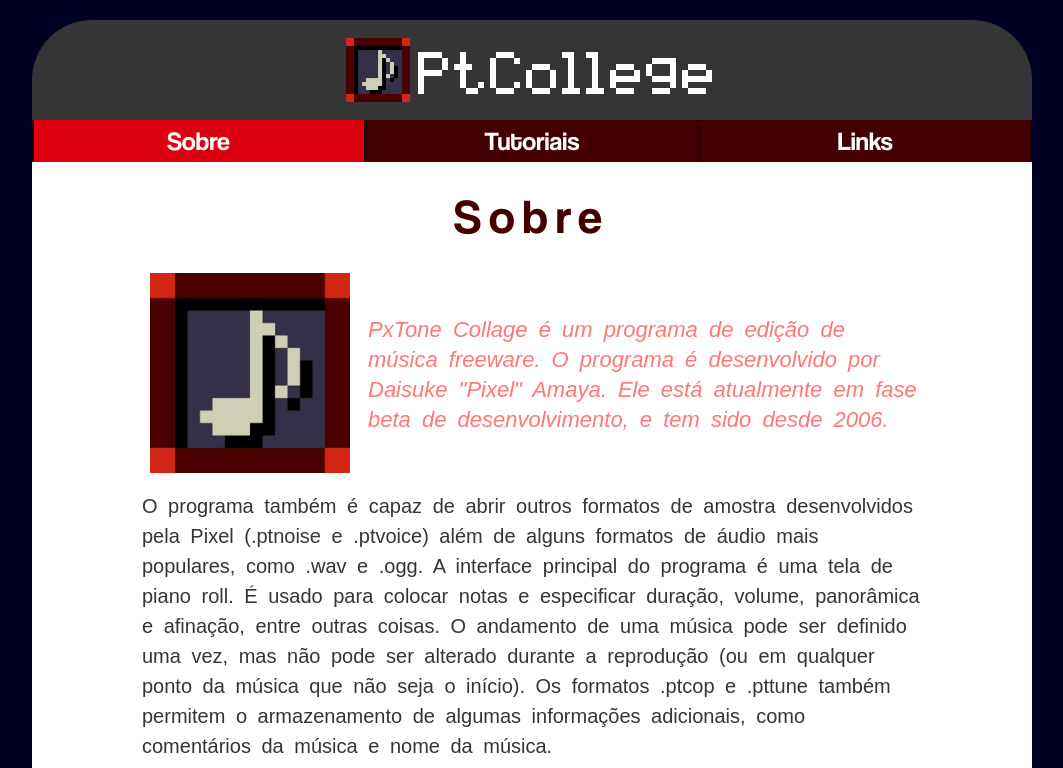
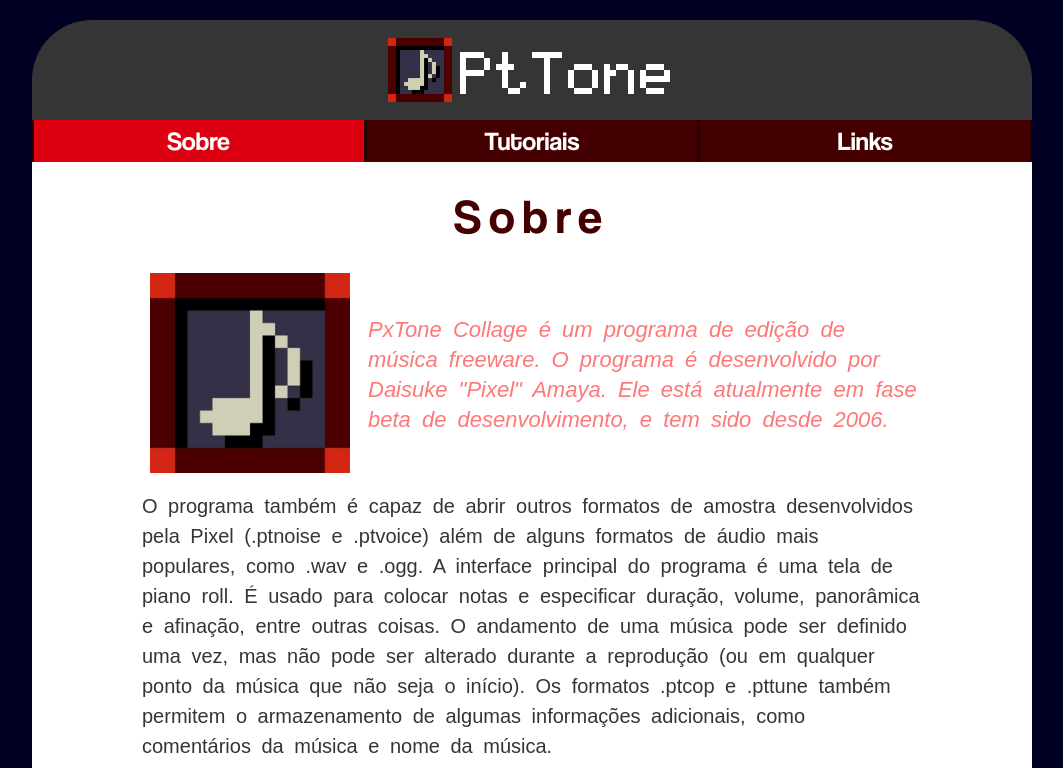
Before and after one commit to jv1303/jv1303.github.io, a plain HTML site: page index.html in a window 1280 px wide. Shown: the top 768 px of the page, without its empty margins (108-1171 px from the left). Drawn offline with Linux system fonts and the light colour scheme.

Commit message:
Restaurando H1 original

```diff
--- a/index.html
+++ b/index.html
@@ -21,7 +21,7 @@
 
             <img src="img/pxtone-logo.jpg" alt="Logo do software PxTone" title="PxTone">
 
-            <h1>PtCollege</h1>
+            <h1>PtTone</h1>
 
         </div>
 
```
